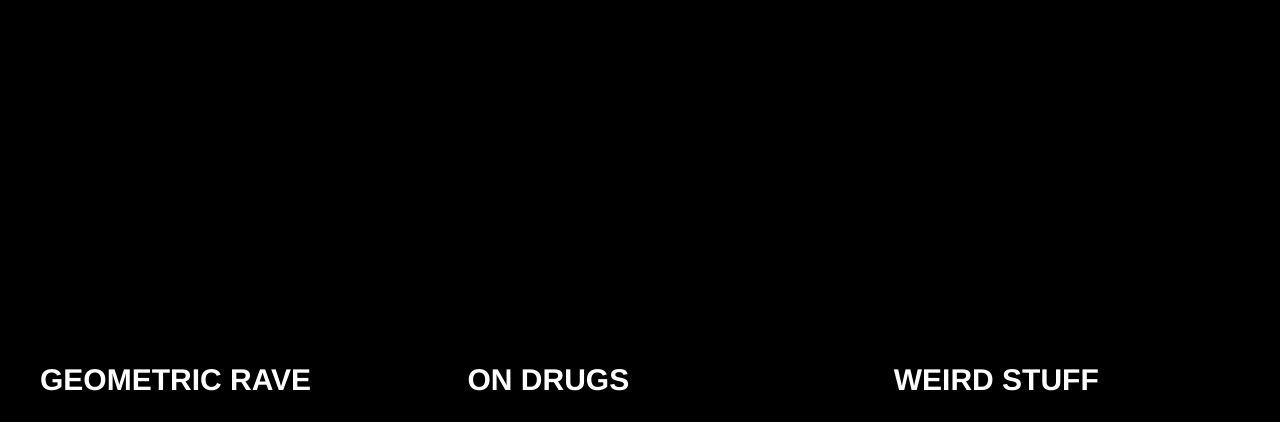
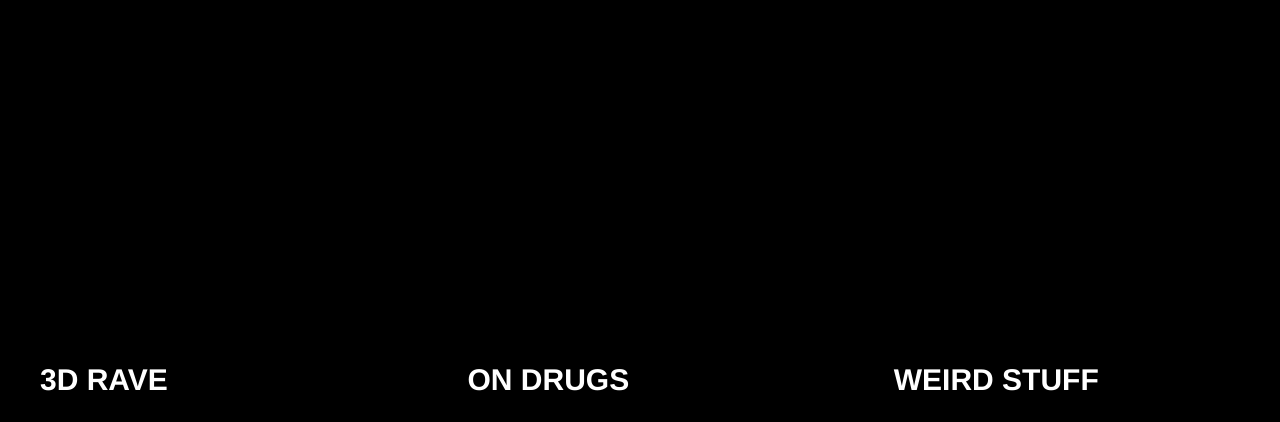
Before and after one commit to LeonorRaimundo/net-art, a plain HTML site: page index.html in a window 1280 px wide. Shown: the part 378-800 px from the top of the page. Drawn offline with Linux system fonts and the light colour scheme.

Commit message:
Altera o título para 3d rave

```diff
--- a/index.html
+++ b/index.html
@@ -32,7 +32,7 @@
            <h2 style="position: absolute; bottom: 0px;  padding-left: 40px;">alien vomit</style></h2>
         </div>
         <div class="img img-4">
-          <h2 style="position: absolute; bottom: 0px;  padding-left: 40px;">geometric rave</style></h2>
+          <h2 style="position: absolute; bottom: 0px;  padding-left: 40px;">3d rave</style></h2>
         </div>
         <div class="img img-5">
           <h2 style="position: absolute; bottom: 0px;  padding-left: 40px;">on drugs</style></h2>
```
